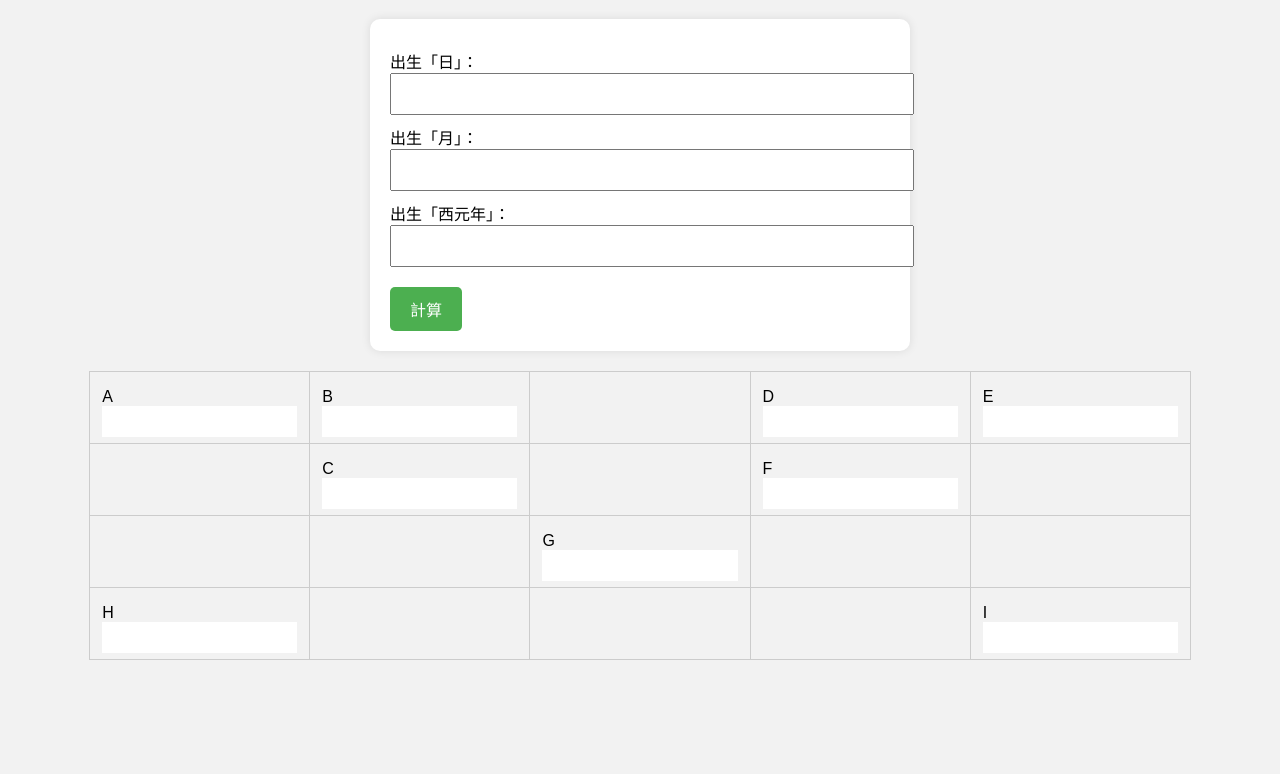
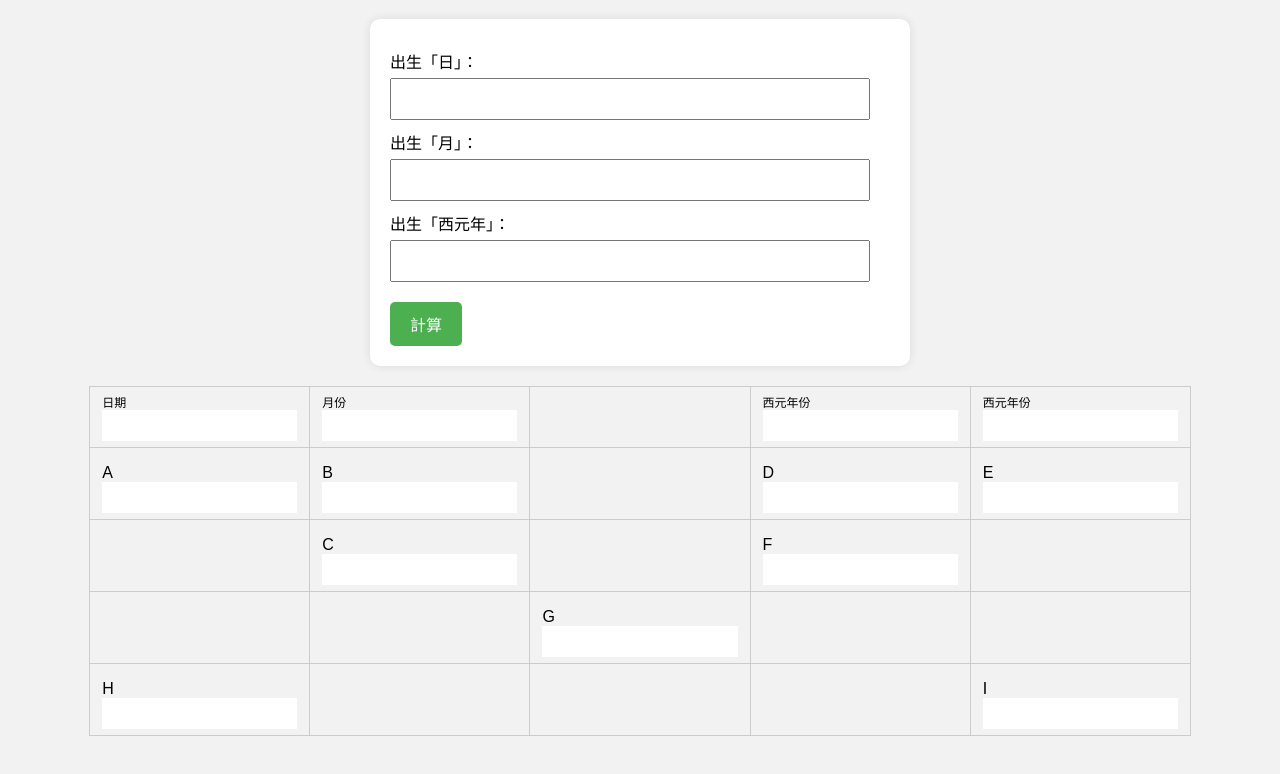
Before and after one commit to berrychen1991/numerology-calculator, a plain HTML site: page index.html in a window 1280 px wide. Shown: the part 98-872 px from the top of the page. Before the commit the page ends 816 px from the top, so only its background shows below. Drawn offline with Linux system fonts and the light colour scheme.

Commit message:
Add files via upload

```diff
--- a/index.html
+++ b/index.html
@@ -27,9 +27,11 @@
       margin-top: 10px;
     }
     input[type="number"] {
-      width: 100%;
+      width: calc(100% - 20px);
       padding: 10px;
       font-size: 16px;
+      box-sizing: border-box;
+      margin-top: 5px;
     }
     button {
       margin-top: 20px;
@@ -94,6 +96,25 @@
   </div>
 
   <table>
+	<tr>
+      <td>
+        <div style="font-size: 12px; text-align: left;">日期</div>
+        <input type="text" id="inputDay" readonly style="width: 100%; text-align: center;">
+      </td>
+      <td>
+        <div style="font-size: 12px; text-align: left;">月份</div>
+        <input type="text" id="inputMonth" readonly style="width: 100%; text-align: center;">
+      </td>
+      <td></td>
+      <td>
+        <div style="font-size: 12px; text-align: left;">西元年份</div>
+        <input type="text" id="inputYear1" readonly style="width: 100%; text-align: center;">
+      </td>
+      <td>
+        <div style="font-size: 12px; text-align: left;">西元年份</div>
+        <input type="text" id="inputYear2" readonly style="width: 100%; text-align: center;">
+      </td>
+    </tr>
     <tr>
       <td><label>A</label><input id="cellA" readonly></td>
       <td><label>B</label><input id="cellB" readonly></td>
@@ -149,6 +170,13 @@
       const dayStr = day.toString().padStart(2, '0');
       const monthStr = month.toString().padStart(2, '0');
       const yearStr = year.toString().padStart(4, '0');
+
+      // 顯示輸入的日期值
+      document.getElementById("inputDay").value = day;
+      document.getElementById("inputMonth").value = month;
+      document.getElementById("inputYear1").value = yearStr.substring(0, 2);
+      document.getElementById("inputYear2").value = yearStr.substring(2);
+
       const A = reduceToOneDigit(parseInt(dayStr[0]) + parseInt(dayStr[1]));
       const B = reduceToOneDigit(parseInt(monthStr[0]) + parseInt(monthStr[1]));
       const C = reduceToOneDigit(A + B);
@@ -169,6 +197,7 @@
       const M = reduceToOneDigit(K + L);
       const P = reduceToOneDigit(N + O);
       updateGrid({ A, B, C, D, E, F, G, H, I });
+
       document.getElementById("tableArea").innerHTML = `
         <h2>數字組合分析</h2>
         <table>
```
